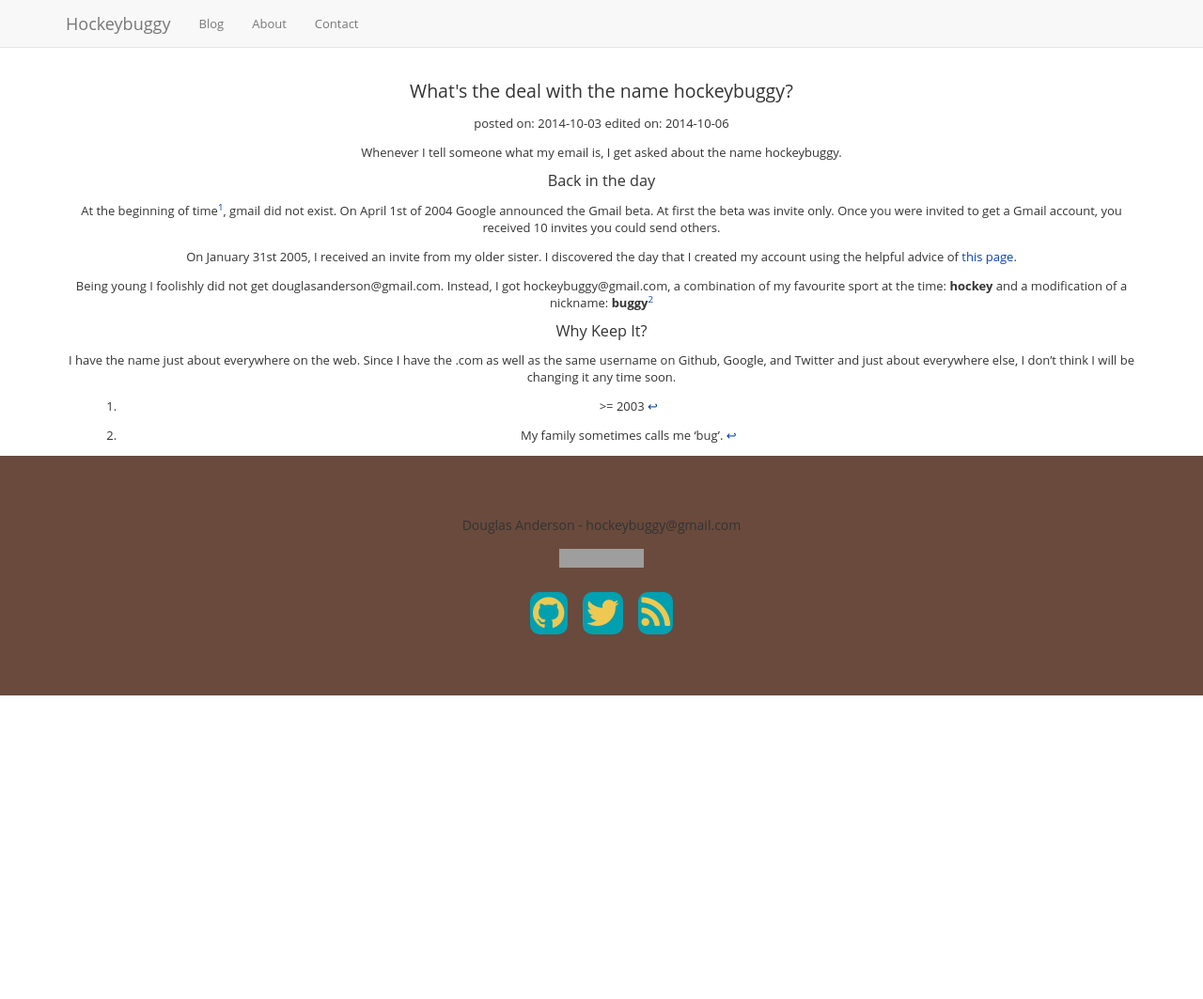
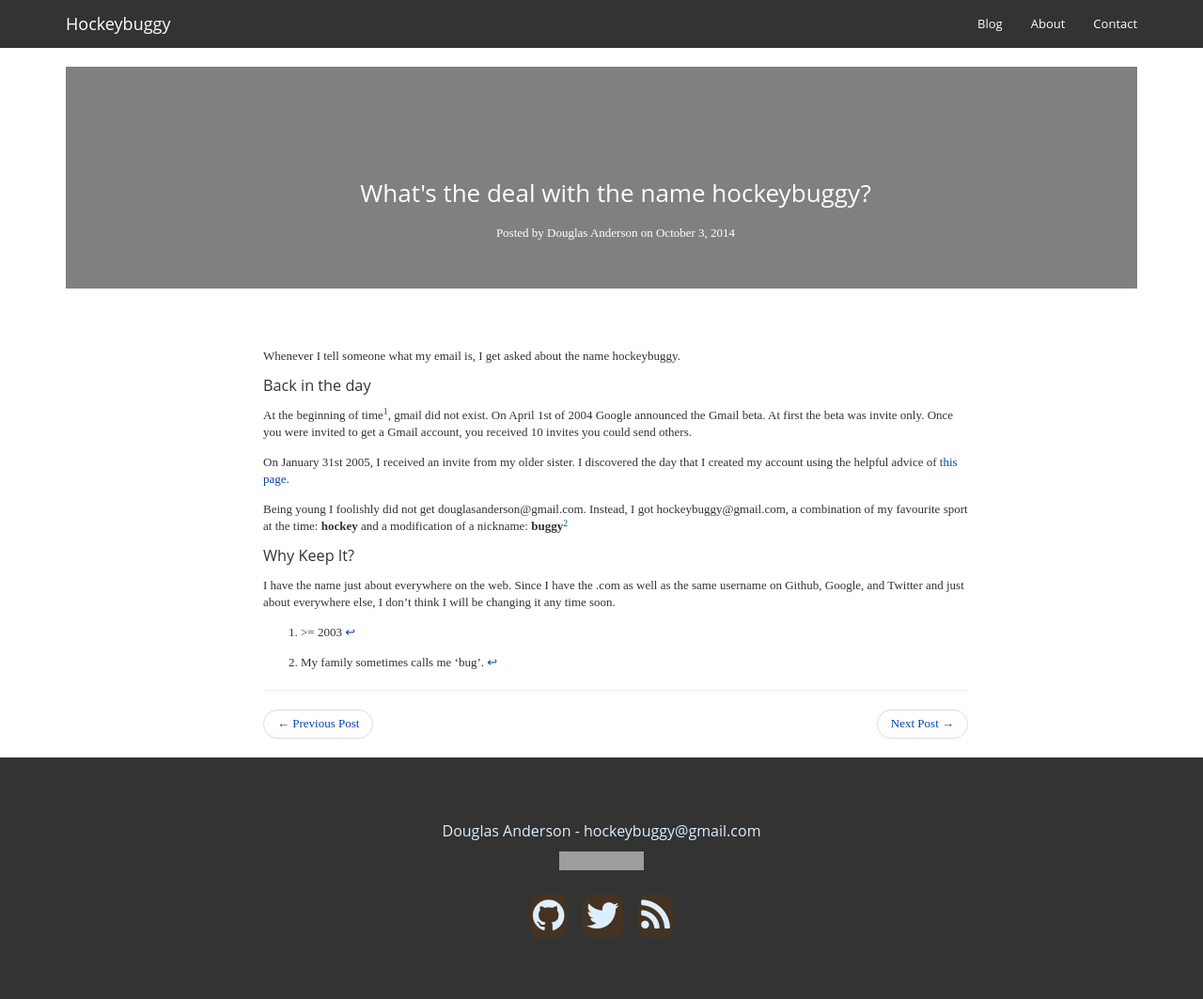
Before and after one commit to hockeybuggy/hockeybuggy.com, a Jekyll site: the page built from _posts/2014-10-03-misc_z6wWC6cN.md, in a window 1280 px wide. Shown: the whole page at 94% size. Built offline with Jekyll 4.4.1, drawn with Linux system fonts in a browser that asks for light colours; before the commit the page ends 900 px from its top, so only the background shows below that; grey boxes are pictures that could not be loaded.

Commit message:
Updating header a bit.

```diff
--- a/_includes/footer.html
+++ b/_includes/footer.html
@@ -2,7 +2,7 @@
 <div class="container">
 
   <div class="copyright">
-    <p>Douglas Anderson - hockeybuggy&#64;gmail.com</p>
+    <p class="h3">Douglas Anderson - hockeybuggy&#64;gmail.com</p>
 
     <a rel="license" href="http://creativecommons.org/licenses/by/4.0/">
       <img alt="Creative Commons License" src="http://mirrors.creativecommons.org/presskit/buttons/80x15/svg/by.svg"/>
--- a/_includes/header.html
+++ b/_includes/header.html
@@ -1,20 +1,14 @@
 <!-- Static navbar stolen from the bootstrap project-->
 <header>
-  <nav class="navbar navbar-default navbar-static-top">
+  <nav class="navbar navbar-custom navbar-static-top">
     <div class="container">
 
       <div class="navbar-header">
-        <button type="button" class="navbar-toggle collapsed" data-toggle="collapse" data-target="#navbar" aria-expanded="false" aria-controls="navbar">
-          <span class="sr-only">Toggle navigation</span>
-          <span class="icon-bar"></span>
-          <span class="icon-bar"></span>
-          <span class="icon-bar"></span>
-        </button>
         <a class="navbar-brand" href="/">Hockeybuggy</a>
       </div>
 
       <div id="navbar" class="navbar-collapse collapse">
-        <ul class="nav navbar-nav">
+        <ul class="nav navbar-nav navbar-right">
           <li><a href="/blog.html">Blog</a></li>
           <li><a href="/about.html">About</a></li>
           <li><a href="/contact.html">Contact</a></li>
--- a/_layouts/post.html
+++ b/_layouts/post.html
@@ -2,25 +2,55 @@
 layout: default
 ---
 
+<header class="intro-header">
+<div class="container">
+  <div class="row">
+    <div class="col-lg-8 col-lg-offset-2 col-md-10 col-md-offset-1">
+      <div class="post-heading">
+        <h1>{{ page.title }}</h1>
+
+        {% if page.subtitle %}
+         <h2 class="subheading">{{ page.subtitle }}</h2>
+        {% endif %}
+
+        <span class="meta">Posted by
+          {% if page.author %}
+            {{ page.author }}
+          {% else %}
+            {{ site.title }}
+          {% endif %}
+          on {{ page.date | date: "%B %-d, %Y" }}
+        </span>
+      </div>
+    </div>
+  </div>
+</div>
+</header>
+
+
+<!-- Post Content -->
 <article>
-<h1>{{ page.title }}</h1>
+<div class="container">
+  <div class="row">
+    <div class="col-lg-8 col-lg-offset-2 col-md-10 col-md-offset-1">
 
-<div id="post-date">
-posted on:
-<time datetime="{{ page.date }}">
-    {{ page.date | date: "%F" }}
-</time>
+      {{ content }}
 
-{% if page.editdate %}
-edited on:
-<time datetime="{{ page.editdate }}">
-    {{ page.editdate | date: "%F" }}
-</time>
-{% endif %}
+      <hr/>
+
+      <ul class="pager">
+        {% if page.previous.url %}
+        <li class="previous">
+        <a href="{{ page.previous.url | prepend: site.baseurl | replace: '//', '/' }}" data-toggle="tooltip" data-placement="top" title="{{page.previous.title}}">&larr; Previous Post</a>
+        </li>
+        {% endif %}
+        {% if page.next.url %}
+        <li class="next">
+        <a href="{{ page.next.url | prepend: site.baseurl | replace: '//', '/' }}" data-toggle="tooltip" data-placement="top" title="{{page.next.title}}">Next Post &rarr;</a>
+        </li>
+        {% endif %}
+      </ul>
+    </div>
+  </div>
 </div>
-
-<div class="post">
-{{ content }}
-</div>
-
 </article>
--- a/static/css/main.css
+++ b/static/css/main.css
@@ -5,26 +5,26 @@
 /*****************************************************************************/
 
 /* Global Reset */
-/* * { */
-/*   margin: 0; */
-/*   padding: 0; */
-/* } */
-
 html, body { height: 100%; }
 
 body {
   background-color: #fff;
-  font: 13.34px "Open Sans", Helvetica, sans-serif;
+  font-family: 'Lora', 'Times New Roman', serif;
   font-size: small;
-  text-align: center;
 }
 
-h1, h2, h3, h4, h5, h6 {
+h1, .h1,
+h2, .h2,
+h3, .h3,
+h4, .h4,
+h5, .h5,
+h6, .h6 {
   font-size: 100%;
+  font-family: "Open Sans", Helvetica, sans-serif;
 }
 
 h1 {
-  font-size: 1.5em;
+  font-size: 2em;
   margin-top: 0.75em;
   margin-bottom: 0.75em;
   text-align:center;
@@ -66,7 +66,7 @@ kbd {  /* Stolen from SO: http://meta.superuser.com/q/4788 */
 
 /*****************************************************************************/
 /*
-/* Site
+/* Site styles
 /*
 /*****************************************************************************/
 
@@ -80,9 +80,52 @@ kbd {  /* Stolen from SO: http://meta.superuser.com/q/4788 */
 /*$colour_5_b : #FEF7E0;*/
 /*$colour_link: #0645AD;*/
 
+
+.intro-header {
+  background: no-repeat center center;
+  background-color: #808080;
+  background-attachment: scroll;
+  -webkit-background-size: cover;
+  -moz-background-size: cover;
+  background-size: cover;
+  -o-background-size: cover;
+  margin-bottom: 50px;
+}
+
+.intro-header .site-heading,
+.intro-header .post-heading,
+.intro-header .page-heading {
+  text-align: center;
+  padding: 100px 0 50px;
+  color: white;
+}
+
+.navbar-custom {
+  background: #333; /* TODO Background colour */
+  font-family: "Open Sans", Helvetica, sans-serif;
+}
+
+.navbar-custom .navbar-brand {
+  color: white;
+}
+.navbar-custom .navbar-brand:hover,
+.navbar-custom .navbar-brand:focus {
+  color: rgba(255, 255, 255, 0.8);
+}
+
+.navbar-custom .nav li a {
+  color: white;
+}
+.navbar-custom .nav li a:hover,
+.navbar-custom .nav li a:focus {
+  background: #111; /* TODO darker background */
+  color: rgba(255, 255, 255, 0.8);
+}
+
 footer {
-  background: #6A4A3C;
+  background: #333; /* TODO Background colour */
   padding: 50px 0 65px;
+  text-align: center;
 }
 
 footer .list-inline {
@@ -97,30 +140,26 @@ footer .bubble {
   margin-right: 0.5em;
   -moz-border-radius: 10px;
   -webkit-border-radius: 10px;
-  border-radius: 10px; /* future proofing */
-  background: #00A0B0;
+  border-radius: 10px;
+  background: #432;
+  /* TODO darkish colour*/
 }
 
 footer .list-inline a {
-  color: #EDC951;
+  color: #def;
+  color: #def; /* TODO light on dark text */
 }
 
 footer .copyright {
-  font-size: 14px;
-  text-align: center;
+  font-size: 16px;
   margin-bottom: 0;
+  color: #def; /* TODO light on dark text */
 }
-
-/*****************************************************************************/
-/*
-/* Home
-/*
-/*****************************************************************************/
 
 
 /*****************************************************************************/
 /*
-/* Posts
+/* Post styles
 /*
 /*****************************************************************************/
 
@@ -170,16 +209,3 @@ footer .copyright {
 .post .keysequence {
   text-align: center
 }
-
-
-/*****************************************************************************/
-/*
-/* About
-/*
-/*****************************************************************************/
-
-/*****************************************************************************/
-/*
-/* Contact
-/*
-/*****************************************************************************/
```
